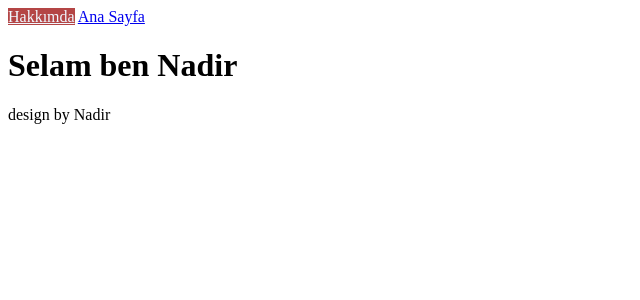
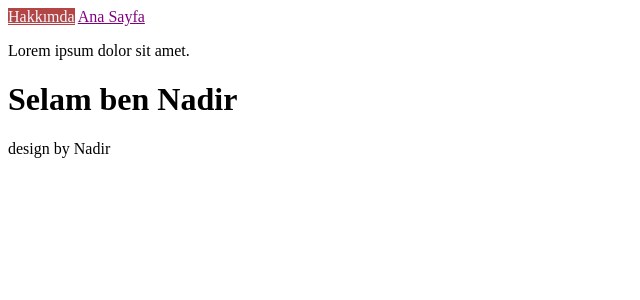
Before and after one commit to nadirozsoy/rick-and-morty-with-next.js, a Next.js app: page /about in a window 1280 px wide. Shown: the top 300 px of the page, without its empty margins (0-640 px from the left). Built offline with nearby package versions, Linux system fonts and the light colour scheme.

Commit message:
inline css

```diff
--- a/components/navigation.jsx
+++ b/components/navigation.jsx
@@ -8,8 +8,9 @@ function Navigation() {
         <a className={styles.rodi}>Hakkımda</a>
       </Link>{" "}
       <Link href="/">
-        <a>Ana Sayfa</a>
+        <a style={{ color: "purple" }}>Ana Sayfa</a>
       </Link>
+      <p>Lorem ipsum dolor sit amet.</p>
     </nav>
   );
 }
```
